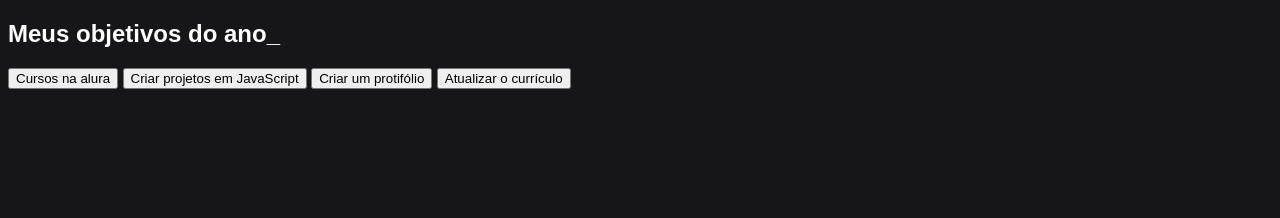
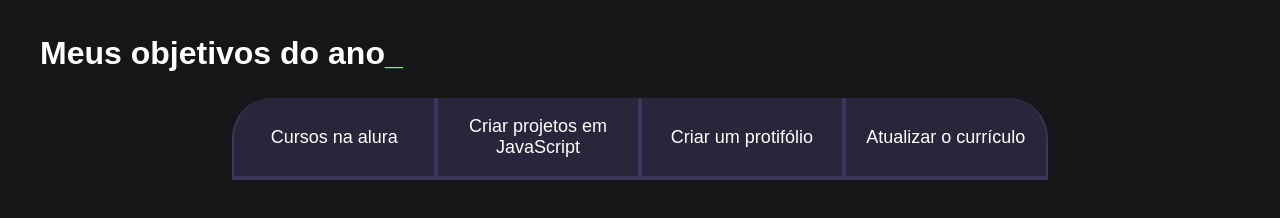
Before and after one commit to 1221pepo1221/projetodevida, a plain HTML site: page index.html in a window 1280 px wide. Drawn offline with Linux system fonts and the light colour scheme; a web font is replaced by a local one.

Commit message:
mds jony

```diff
--- a/index.html
+++ b/index.html
@@ -11,7 +11,7 @@
 
      <section class="conteudo-principal">
 
-         <h2 class="titulo-principal">Meus objetivos do ano_</h2>
+         <h2 class="titulo-principal">Meus objetivos do ano<span class="titlo-principal-span">_</span></h2>
 
          <div class="botoes">
              <button class="botao">Cursos na alura</button>
@@ -23,6 +23,7 @@
 
 
 
+
      </section>
 
 </body>
--- a/style.css
+++ b/style.css
@@ -19,3 +19,56 @@ body {
   color: var(--branco);
   font-family: 'Chakra Petch', sans-serif;
 }
+
+.conteudo-principal{
+ flex-direction: column;
+ display: flex;
+ justify-content: center;
+ align-items: center;
+ max-width: 1200px;
+ width: 100%;
+ margin: 0 auto;
+}
+
+.titulo-principal{
+  text-align: left;
+  width: 100%;
+  font-size: 32px;
+}
+
+.titlo-principal-span{
+  color: var(--verde);
+}
+
+.botao{
+  background-color: var(--botao-inativo);
+  color: var(--branco);
+  display: flex;
+  justify-content: center;
+  padding: 1em;
+  font-size: 18px;
+  align-items: center;
+  width: 100%;
+  border-bottom: 4px solid var(--botao-ativo);
+  border-left: 2px solid var(--botao-ativo);
+  border-right: 2px solid var(--botao-ativo);
+  border-top: none;
+}
+
+.botoes{
+  display: block;
+}
+@media screen and (min-width: 768px) {
+  .botoes{
+    display: flex;
+  }
+
+  .botao:last-child{
+    border-radius: 0 40px 0 0;
+  }
+
+  .botao:first-child{
+    border-radius: 40px 0 0 0;
+  }
+
+}
```
